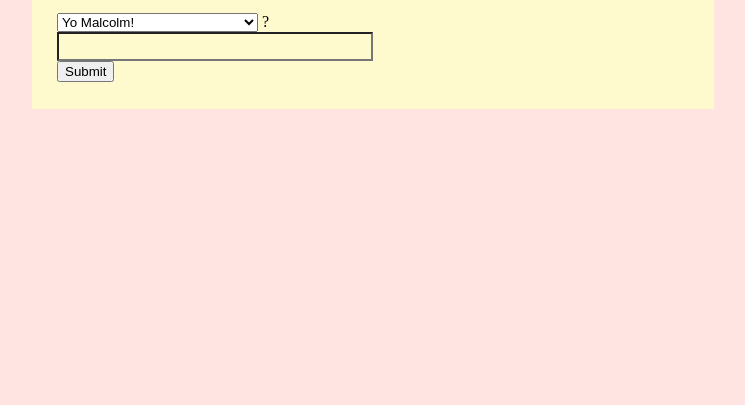
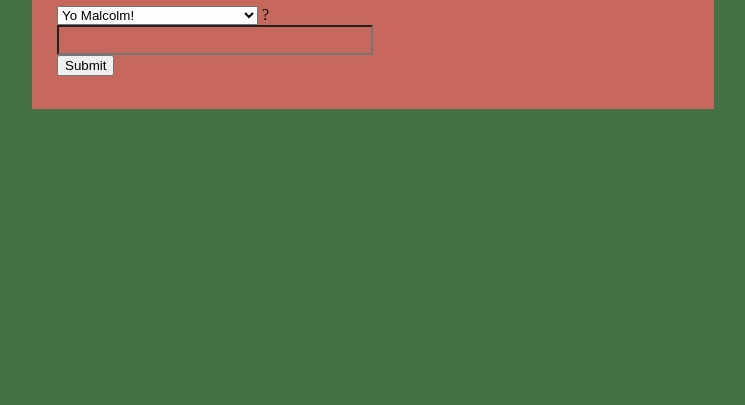
Before and after one commit to MalcolmMacDonald/askmalcolm, a plain HTML site: page index.html in a window 1280 px wide. Shown: the part 395-800 px from the top of the page, without its empty margins (267-1012 px from the left). Drawn offline with Linux system fonts and the light colour scheme.

Commit message:
added new colours

```diff
--- a/stylesheets/mainpage.css
+++ b/stylesheets/mainpage.css
@@ -1,7 +1,7 @@
 html {
     height: 100%;
     width: 100%;
-    background-color: mistyrose;
+    background-color: #437345;
 
   }
 #center-container{
@@ -19,9 +19,9 @@ html {
     padding: 2%;
     height: 20%;
     width: 50%;
-    background-color: lemonchiffon;
+    background-color: #c7685d;
 }
-#input-form{
+#questionForm{
     display: flex;
     flex-direction: row;
     justify-items: flex-start;
```
